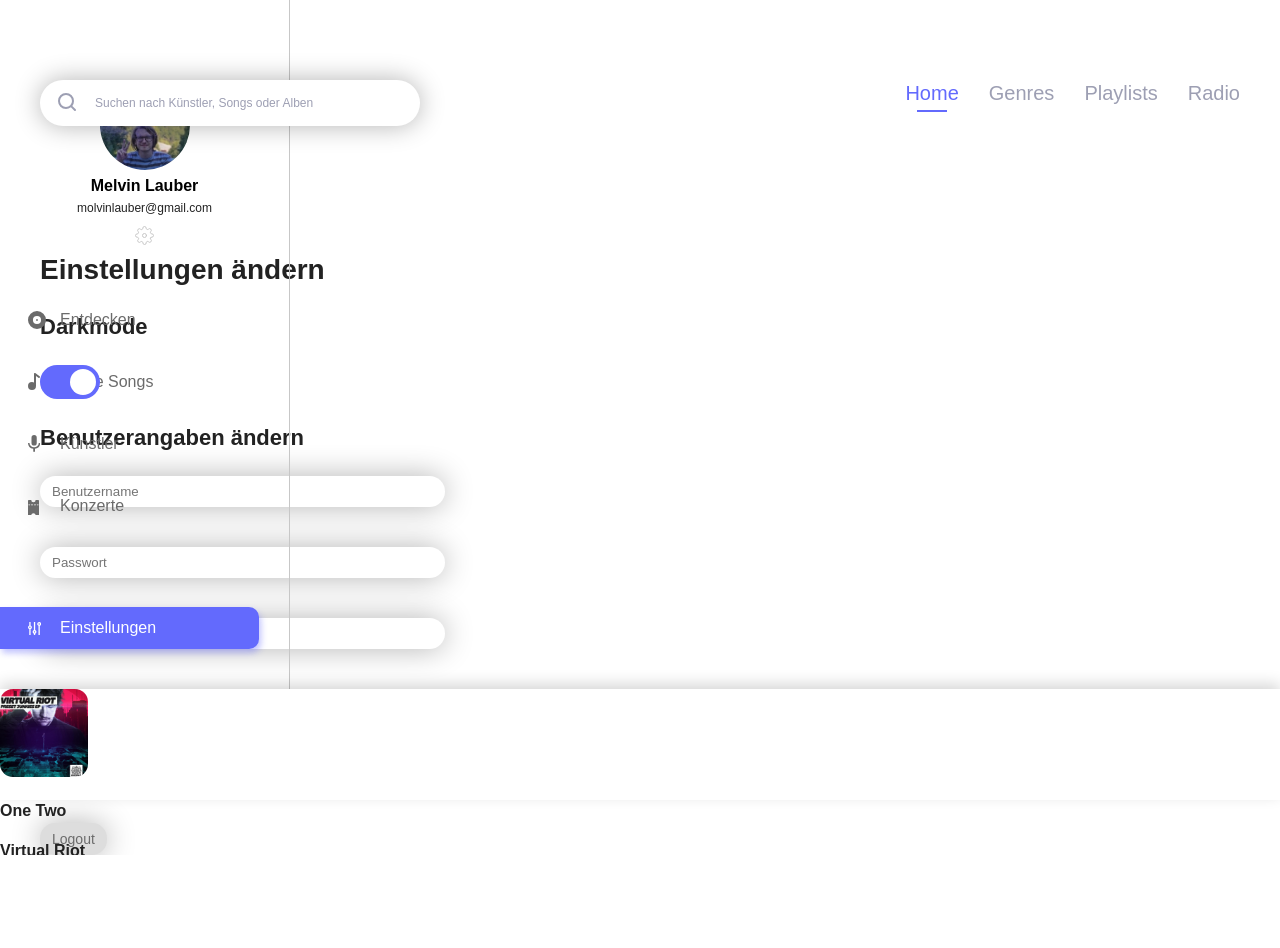
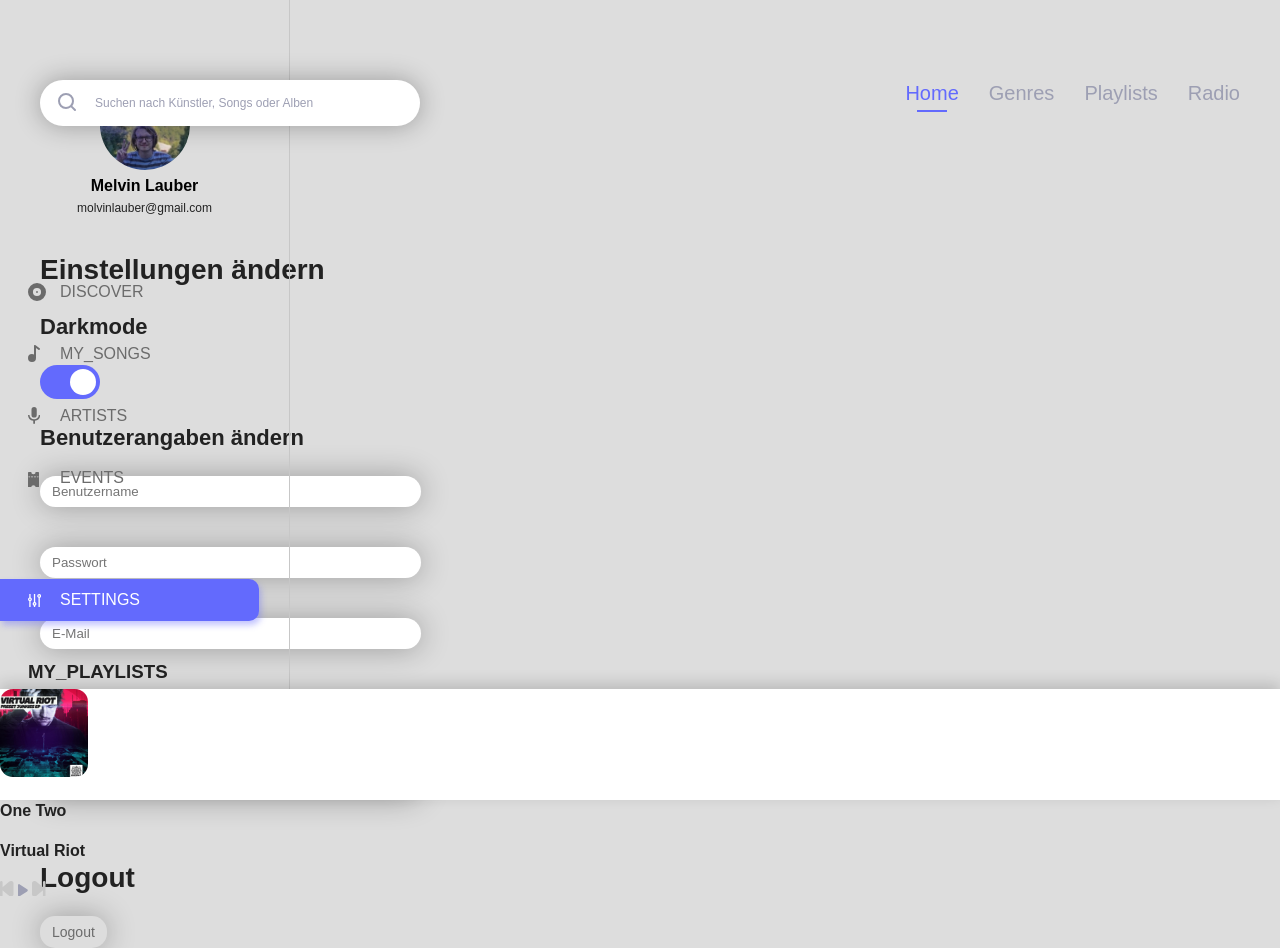
Before and after one commit to officialraze/webproject_3, a PHP site: page /settings.php in a window 1280 px wide. Before the commit the page ends 855 px from the top, so only its background shows below. Run offline with PHP 8.4, Linux system fonts and the light colour scheme; some libraries are stand-ins or nearby versions.

Commit message:
settings finished, started dark
Finished the looks and the skeleton of the settings page
started the dark mode

```diff
--- /dev/null
+++ b/css/_dark.css
@@ -0,0 +1,12 @@
+/*
+// --------------------------
+// Webprojekt 3.0
+// Copyright Melvin Lauber & David Clausen
+// --------------------------
+*/
+
+body.dark {
+  background: #ddd;
+}
+
+body.dark {}
--- a/css/_settings.css
+++ b/css/_settings.css
@@ -102,3 +102,19 @@ h3.settings {
 	margin-bottom: 40px;
   margin: 20px 0px;
 }
+
+select {
+  width: 381px;
+  height: auto;
+  border-radius: 23px;
+  box-shadow: 0 0 30px rgba(0,0,0,0.3);
+  background-color: #ffffff;
+  margin-bottom: 40px;
+  border: none;
+  padding: 8px 12px;
+  box-sizing: border-box;
+}
+
+input {
+  box-sizing: border-box;
+}
--- a/css/styles.css
+++ b/css/styles.css
@@ -13,3 +13,4 @@
 @import "_artist.css";
 @import "_streams.css";
 @import "_settings.css";
+@import "_dark.css";
--- a/includes/navigation_left.php
+++ b/includes/navigation_left.php
@@ -18,7 +18,6 @@ if(isset($_SESSION['active'])) {
 			<div class="profile_picture" style="background-image: url('img/profiles/melvin.jpg');background-position: center; background-size: 250%;" alt="Profil-Bild"></div>
 			<h3 class="profile_name">Melvin Lauber</h3>
 			<p class="profile_mail">molvinlauber@gmail.com</p>
-			<a class="profile_settings" href="profile_settings.php?user_id=<?php echo 1; ?>"><img src="img/assets/settings.svg" alt="<?php echo SETTINGS; ?>"></a>
 		</div>
 
 		<div class="main_navigation">
--- a/language/de.php
+++ b/language/de.php
@@ -55,3 +55,5 @@ define('LANGUAGE', 'Sprache');
 define('SETTINGS_CHANGE', 'Einstellungen ändern');
 define('CHANGE_COLOURS', 'Darkmode');
 define('CHANGE_BASICS', 'Benutzerangaben ändern');
+define('ENGLISH', 'English');
+define('DEUTSCH', 'Deutsch');
--- a/settings.php
+++ b/settings.php
@@ -21,7 +21,7 @@ $_SESSION['active'] = 'settings';
 
 		<?php include 'includes/meta_data.php'; ?>
 	</head>
-	<body>
+	<body class="dark">
 		<?php include 'includes/navigation_left.php'; ?>
 		<?php include 'includes/playbar.php'; ?>
 
@@ -69,7 +69,10 @@ $_SESSION['active'] = 'settings';
 
           <!-- Language -->
           <div class="choose_language">
-
+						<select name="change_language">
+							<option value="deutsch"><?php echo DEUTSCH; ?></option>
+							<option value="english"><?php echo ENGLISH; ?></option>
+						</select>
           </div>
         </div>
         <div class="logout">
```
